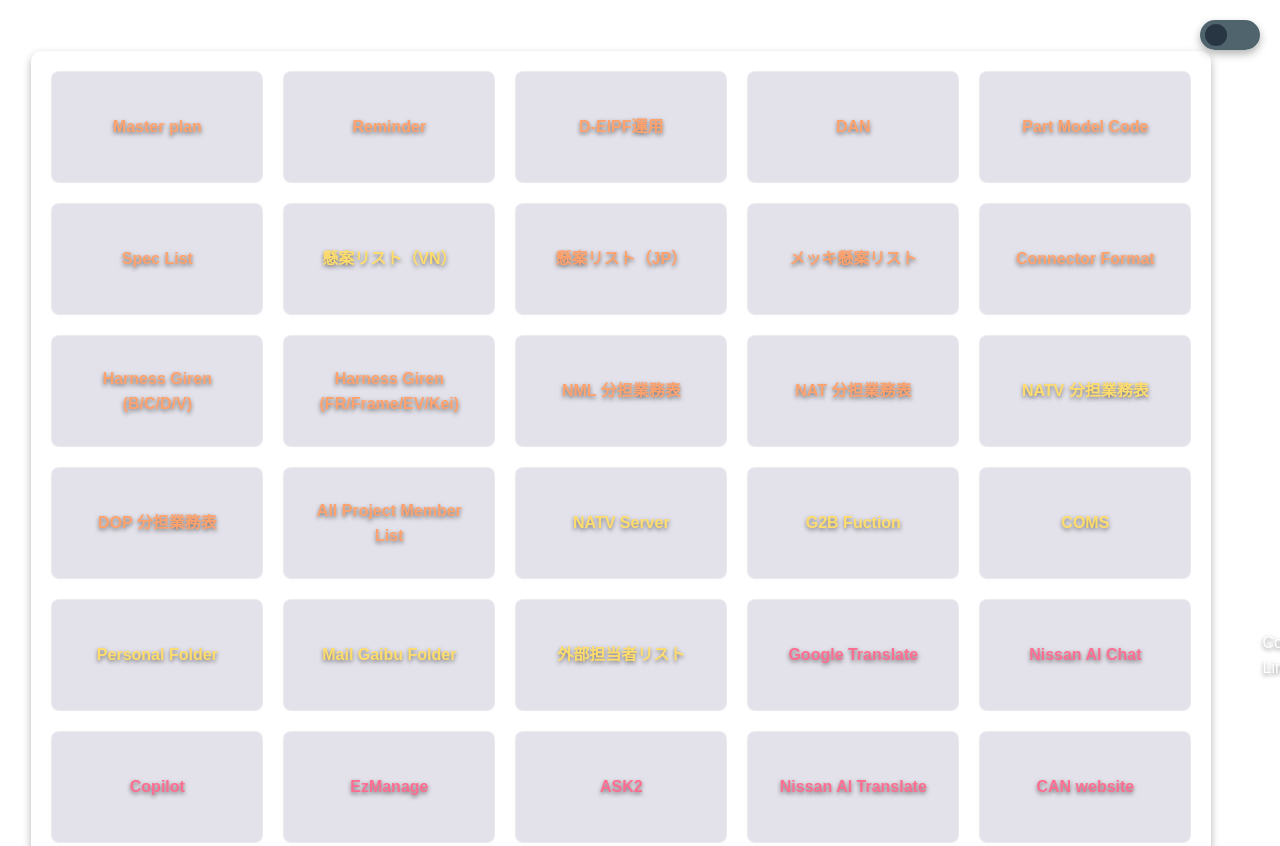
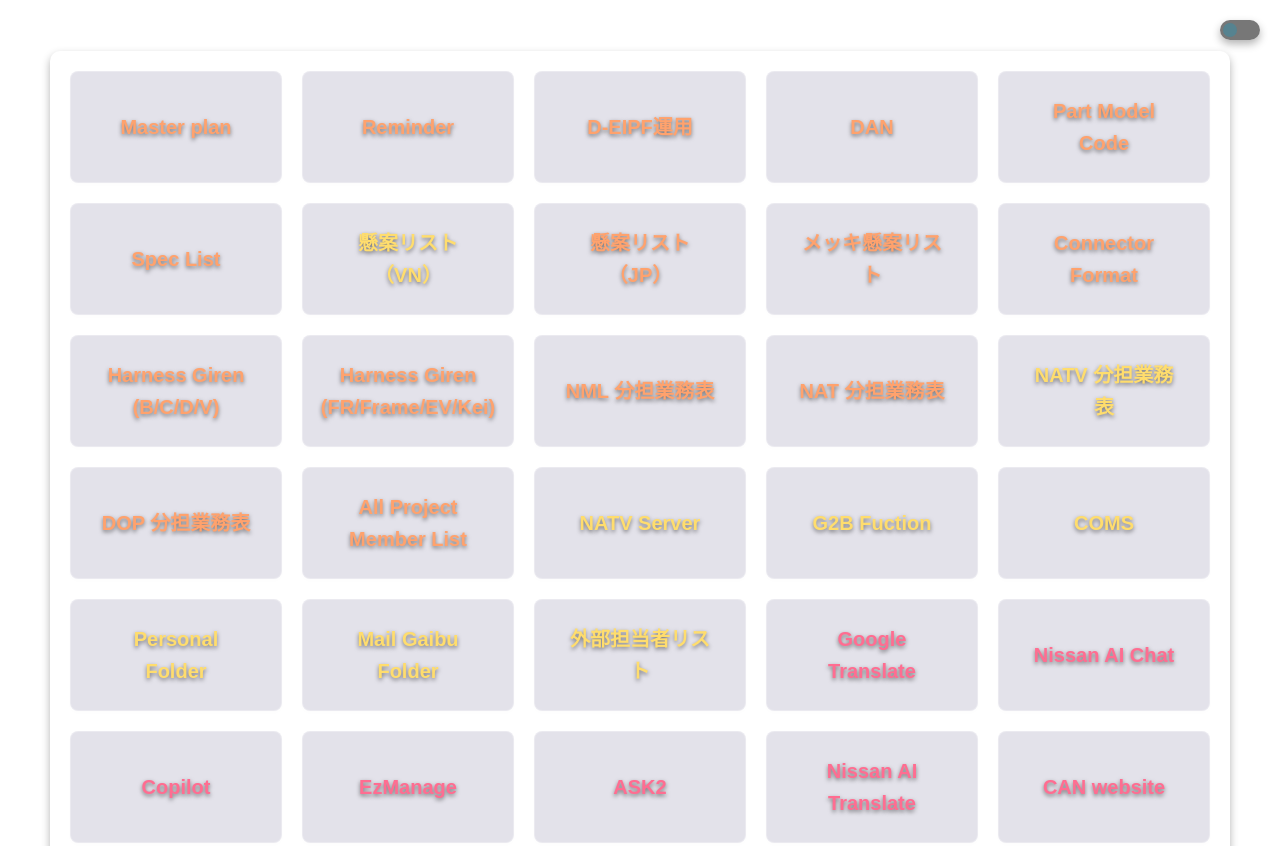
Before and after one commit to Huyvuvan23/link-sever-summary, a plain HTML site: page index.html in a window 1280 px wide. Shown: the top 846 px of the page. Drawn offline with Linux system fonts and the light colour scheme; files that its build step writes are made by us from their sources; files whose address does not match are found by name.

Commit message:
Update style.css

```diff
--- a/style.css
+++ b/style.css
@@ -8,8 +8,8 @@
   --other-color: #ff6d91;
   --link-bg-color: rgba(84, 81, 129, 0.164); /* Darker background for links */
   --link-hover-bg-color: rgba(192, 159, 252, 0.425); /* Enhanced hover background */
-    --font-family: 'Meiryo UI', sans-serif;
-    --font-size: 16px;
+  --font-family: 'Yu Gothic UI', 'Meiryo UI', sans-serif;
+  --font-size: 20px;
   --padding: 20px;
 }
 
@@ -129,13 +129,14 @@
   display: flex;
   align-items: center;
   justify-content: center;
-    width: 60px;
-    height: 30px;
-    background-color: rgba(255, 255, 255, 0.8);
-    border-radius: 15px;
-    box-shadow: 0 4px 8px rgba(0, 0, 0, 0.3); /* Slightly darker shadow */
+  width: 40px; /* Fixed width */
+  height: 20px; /* Fixed height */
+  background-color: rgba(255, 255, 255, 0.5);
+  border-radius: 10px;
+  box-shadow: 0 4px 8px rgba(0, 0, 0, 0.3);
   z-index: 1000;
-    zoom: 1;
+  transform: scale(1); /* Prevent scaling */
+  transform-origin: top right; /* Ensure proper positioning */
 }
 
 .toggle-switch input[type="checkbox"] {
@@ -146,8 +147,8 @@
   position: relative;
   width: 100%;
   height: 100%;
-    border-radius: 15px;
-    background-color: rgba(60, 84, 92, 0.9);
+  border-radius: 10px; /* Adjusted for smaller size */
+  background-color: rgba(0, 0, 0, 0.534);
   cursor: pointer;
   transition: background-color 0.3s ease;
 }
@@ -156,11 +157,11 @@
   content: "";
   position: absolute;
   top: 50%;
-    left: 5px;
+  left: 3px; /* Adjusted for smaller size */
   transform: translateY(-50%);
-    width: 22px;
-    height: 22px;
-    background-color: #273642;
+  width: 14px; /* Reduced size */
+  height: 14px; /* Reduced size */
+  background-color: #308fac77;
   border-radius: 50%;
   transition: transform 0.3s ease, background-color 0.3s ease;
 }
@@ -170,7 +171,7 @@
 }
 
 .toggle-switch input[type="checkbox"]:checked + .slider::before {
-    transform: translateY(-50%) translateX(30px);
+  transform: translateY(-50%) translateX(20px); /* Adjusted for smaller size */
   background-color: #4CAF50;
 }
 
@@ -186,7 +187,7 @@
   content: "Edit mode";
   display: none;
   position: absolute;
-    top: 40px;
+  top: 30px; /* Adjusted for smaller size */
   left: 50%;
   transform: translateX(-50%);
   background-color: #333;
@@ -194,8 +195,8 @@
   padding: 5px;
   border-radius: 5px;
   white-space: nowrap;
-    font-size: 12px;
-    box-shadow: 0 2px 4px rgba(0, 0, 0, 0.3); /* Slightly darker shadow */
+  font-size: 10px; /* Reduced font size */
+  box-shadow: 0 2px 4px rgba(0, 0, 0, 0.3);
 }
 
 .toggle-switch .slider:hover::after {
@@ -211,3 +212,38 @@
 div.link.disabled {
   pointer-events: none;
 }
+
+/* Custom Context Menu Styles */
+#custom-context-menu {
+  position: absolute;
+  background-color: rgba(26, 26, 27, 0.52);
+  border: 1px solid rgba(143, 129, 129, 0.82);
+  border-radius: 6px;
+  padding: 0px 0;
+  box-shadow: 0 2px 10px rgba(0, 0, 0, 0.2);
+  display: none;
+  z-index: 1000;
+  font-family: 'Segoe UI', Tahoma, Geneva, Verdana, sans-serif;
+}
+
+#custom-context-menu div {
+  padding: 5px 10px;
+  cursor: pointer;
+  font-size: 15px;
+  color: #e4c727;
+  border-radius: 6px;
+  font-weight: bold;
+  transition: background 0.18s, color 0.18s;
+  user-select: none;
+  letter-spacing: 0.02em;
+}
+
+#custom-context-menu div:hover {
+  background: linear-gradient(90deg, #e0e7ffd8 0%, #f3e8ffe1 100%);
+  color: #4f46e5;
+}
+
+@keyframes fadeInMenu {
+  from { opacity: 0; transform: translateY(8px);}
+  to   { opacity: 1; transform: translateY(0);}
+}
```
Lines whose indentation alone changed are shown as unchanged.
